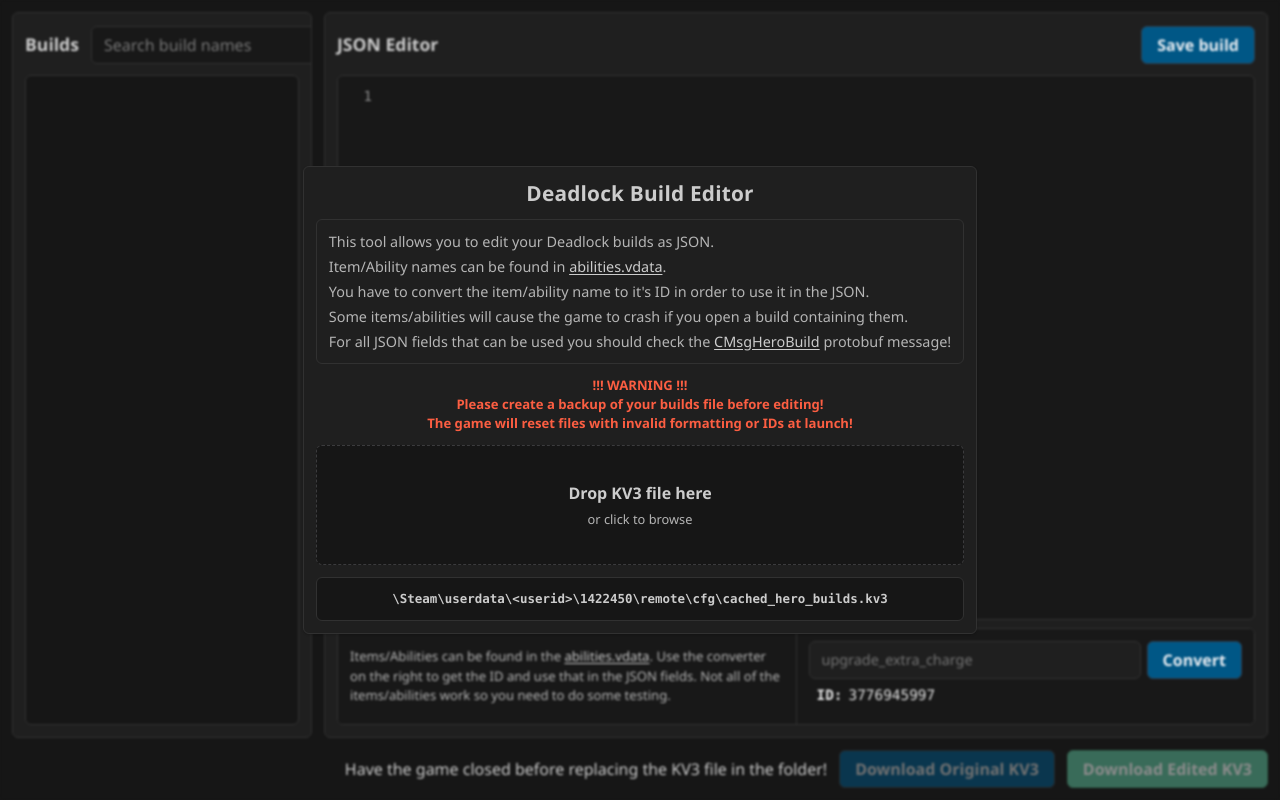
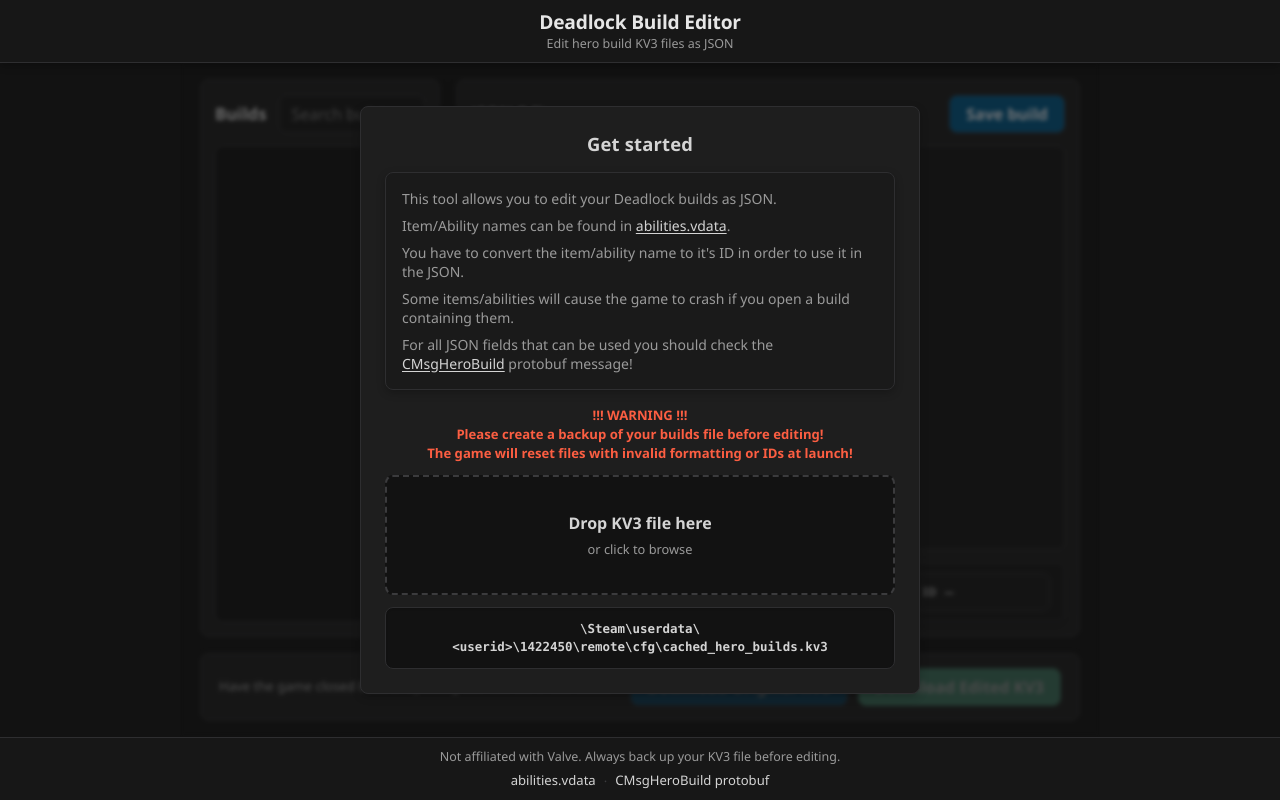
Before and after one commit to Mikooboy/deadlock-build-editor, a React (Vite) app in the folder frontend/: page / in a window 1280 px wide. Built offline with nearby package versions, Linux system fonts and the light colour scheme.

Commit message:
Style updates

```diff
--- a/frontend/src/App.jsx
+++ b/frontend/src/App.jsx
@@ -1,6 +1,8 @@
 import React, { useState } from "react";
-import FilePicker from "./components/FilePicker";
 import BuildsList from "./components/BuildsList";
+import Header from "./components/Header";
+import Footer from "./components/Footer";
+import UploadOverlay from "./components/UploadOverlay";
 
 const SESSION_STORAGE_KEY = "deadlock-build-editor-session-id";
 
@@ -266,9 +268,13 @@
     return name.toLowerCase().includes(buildSearch.toLowerCase());
   });
 
+  const fileReady = Boolean(fileId || kv3Path);
+
   return (
-    <div className="app">
-      <BuildsList
+    <div className="page">
+      <Header />
+      <main className="app">
+        <BuildsList
         builds={filteredBuilds}
         selectedIndex={selectedIndex}
         onSelect={(index) => {
@@ -284,19 +290,19 @@
         saveFeedback={saveFeedback}
         searchValue={buildSearch}
         onSearchChange={setBuildSearch}
-        onUpload={handleUpload}
-        loading={loading}
-        error={error}
         onOriginalDownload={handleOriginalDownload}
         onDownloadEdited={handleDownload}
         downloadReady={downloadReady}
-        fileReady={Boolean(fileId || kv3Path)}
+        fileReady={fileReady}
         abilityName={abilityName}
         onAbilityNameChange={setAbilityName}
         onAbilityConvert={handleAbilityConvert}
         abilityIdLoading={abilityIdLoading}
         abilityIdResult={abilityIdResult}
-      />
+        />
+        {!fileReady && <UploadOverlay onUpload={handleUpload} loading={loading} error={error} />}
+      </main>
+      <Footer />
     </div>
   );
 }
--- a/frontend/src/components/BuildsList.jsx
+++ b/frontend/src/components/BuildsList.jsx
@@ -1,5 +1,4 @@
 import React from "react";
-import FilePicker from "./FilePicker";
 
 export default function BuildsList({
   builds,
@@ -12,9 +11,6 @@
   saveFeedback,
   searchValue,
   onSearchChange,
-  onUpload,
-  loading,
-  error,
   onOriginalDownload,
   onDownloadEdited,
   downloadReady,
@@ -26,8 +22,6 @@
   abilityIdResult,
 }) {
   const hasBuilds = Array.isArray(builds) && builds.length > 0;
-
-  const isLocked = !fileReady;
 
   return (
     <div className="builds">
@@ -112,15 +106,8 @@
                         id="json-editor-id"
                       />
                     </div>
-                <div className="ability-converter-container">
                 <div className="ability-converter">
-                    <div className="ability-converter-info">
-                      Items/Abilities can be found in the <a target="_blank" href="https://github.com/SteamTracking/GameTracking-Deadlock/raw/refs/heads/master/game/citadel/pak01_dir/scripts/abilities.vdata">abilities.vdata</a>.
-                      Use the converter on the right to get the ID and use that in the JSON fields.
-                      Not all of the items/abilities work so you need to do some testing.
-                    </div>
-                  </div>
-                  <div className="ability-converter2">
+                  <span className="ability-converter-label">Ability ID</span>
                   <div className="ability-row">
                     <input
                       type="text"
@@ -128,6 +115,7 @@
                       onChange={(e) => onAbilityNameChange?.(e.target.value)}
                       placeholder="upgrade_extra_charge"
                       className="ability-input"
+                      aria-label="Ability name"
                     />
                     <button
                       type="button"
@@ -138,9 +126,9 @@
                       {abilityIdLoading ? "..." : "Convert"}
                     </button>
                   </div>
-                    <div className="ability-result">
-                      <strong>ID:</strong> {abilityIdResult ? abilityIdResult : "3776945997"}
-                    </div>
+                  <div className="ability-result" aria-live="polite">
+                    <span className="ability-result-label">ID</span>
+                    <code className="ability-result-value">{abilityIdResult || "—"}</code>
                   </div>
                 </div>
               </>
@@ -148,8 +136,9 @@
         </div>
       </div>
 
-      <div className="build-actions">
-        <div>Have the game closed before replacing the KV3 file in the folder!</div>
+      <div className="build-actions panel-card">
+        <p className="build-actions-note">Have the game closed before replacing the KV3 file in the folder.</p>
+        <div className="build-actions-buttons">
           <button type="button" className="secondary-button" onClick={onOriginalDownload} disabled={!fileReady}>
             Download Original KV3
           </button>
@@ -157,37 +146,7 @@
             Download Edited KV3
           </button>
         </div>
-      {isLocked && (
-        <div className="editor-empty-overlay" aria-live="polite">
-          <div className="upload-panel">
-            <div className="upload-panel-header">
-              <p className="upload-panel-title">Deadlock Build Editor</p>
       </div>
-            <div className="upload-panel-info">
-              <div>
-                This tool allows you to edit your Deadlock builds as JSON.
-              </div>
-              <div>
-                Item/Ability names can be found in <a target="_blank" href="https://github.com/SteamTracking/GameTracking-Deadlock/raw/refs/heads/master/game/citadel/pak01_dir/scripts/abilities.vdata">abilities.vdata</a>.
-              </div>
-              <div>
-                You have to convert the item/ability name to it's ID in order to use it in the JSON.
-              </div>
-              <div>
-                Some items/abilities will cause the game to crash if you open a build containing them.
-              </div>
-              <div>
-                For all JSON fields that can be used you should check the <a target="_blank" href="https://github.com/SteamTracking/GameTracking-Deadlock/blob/master/Protobufs/citadel_gcmessages_common.proto#L783">CMsgHeroBuild</a> protobuf message!
-              </div>
-            </div>
-            <div className="upload-panel-actions">
-              <FilePicker onUpload={onUpload} disabled={loading} />
-              {loading && <div className="status">Processing...</div>}
-              {error && <div className="error">Error: {error}</div>}
-            </div>
-          </div>
-        </div>
-      )}
     </div>
   );
 }
--- /dev/null
+++ b/frontend/src/components/Footer.jsx
@@ -0,0 +1,29 @@
+import React from "react";
+
+const ABILITIES_VDATA =
+  "https://github.com/SteamTracking/GameTracking-Deadlock/raw/refs/heads/master/game/citadel/pak01_dir/scripts/abilities.vdata";
+const PROTOBUF_DOCS =
+  "https://github.com/SteamTracking/GameTracking-Deadlock/blob/master/Protobufs/citadel_gcmessages_common.proto#L783";
+
+export default function Footer() {
+  return (
+    <footer className="site-footer">
+      <div className="site-footer-inner">
+        <p className="site-footer-note">
+          Not affiliated with Valve. Always back up your KV3 file before editing.
+        </p>
+        <nav className="site-footer-links" aria-label="Resources">
+          <a href={ABILITIES_VDATA} target="_blank" rel="noreferrer">
+            abilities.vdata
+          </a>
+          <span className="site-footer-divider" aria-hidden="true">
+            ·
+          </span>
+          <a href={PROTOBUF_DOCS} target="_blank" rel="noreferrer">
+            CMsgHeroBuild protobuf
+          </a>
+        </nav>
+      </div>
+    </footer>
+  );
+}
--- /dev/null
+++ b/frontend/src/components/Header.jsx
@@ -0,0 +1,14 @@
+import React from "react";
+
+export default function Header() {
+  return (
+    <header className="site-header">
+      <div className="site-header-inner">
+        <div className="site-brand">
+          <h1 className="site-title">Deadlock Build Editor</h1>
+          <p className="site-tagline">Edit hero build KV3 files as JSON</p>
+        </div>
+      </div>
+    </header>
+  );
+}
--- /dev/null
+++ b/frontend/src/components/UploadOverlay.jsx
@@ -0,0 +1,46 @@
+import React from "react";
+import FilePicker from "./FilePicker";
+
+export default function UploadOverlay({ onUpload, loading, error }) {
+  return (
+    <div className="editor-empty-overlay" aria-live="polite">
+      <div className="upload-panel">
+        <div className="upload-panel-header">
+          <p className="upload-panel-title">Get started</p>
+        </div>
+        <div className="upload-panel-info">
+          <div>This tool allows you to edit your Deadlock builds as JSON.</div>
+          <div>
+            Item/Ability names can be found in{" "}
+            <a
+              target="_blank"
+              rel="noreferrer"
+              href="https://github.com/SteamTracking/GameTracking-Deadlock/raw/refs/heads/master/game/citadel/pak01_dir/scripts/abilities.vdata"
+            >
+              abilities.vdata
+            </a>
+            .
+          </div>
+          <div>You have to convert the item/ability name to it's ID in order to use it in the JSON.</div>
+          <div>Some items/abilities will cause the game to crash if you open a build containing them.</div>
+          <div>
+            For all JSON fields that can be used you should check the{" "}
+            <a
+              target="_blank"
+              rel="noreferrer"
+              href="https://github.com/SteamTracking/GameTracking-Deadlock/blob/master/Protobufs/citadel_gcmessages_common.proto#L783"
+            >
+              CMsgHeroBuild
+            </a>{" "}
+            protobuf message!
+          </div>
+        </div>
+        <div className="upload-panel-actions">
+          <FilePicker onUpload={onUpload} disabled={loading} />
+          {loading && <div className="status">Processing...</div>}
+          {error && <div className="error">Error: {error}</div>}
+        </div>
+      </div>
+    </div>
+  );
+}
--- a/frontend/src/index.css
+++ b/frontend/src/index.css
@@ -1,14 +1,14 @@
 :root {
- --bg: #161616;
- --bg-2: #1f1f1f;
- --panel: #181818;
- --panel-alt: #313131;
+ --bg: #121212;
+ --bg-2: #1a1a1a;
+ --panel: #1e1e1e;
+ --panel-alt: #2a2a2a;
  --panel-soft: #303031;
  --surface: #181818;
- --border: #313131;
+ --border: #2e2e30;
  --border-strong: #3b3b3d;
- --text: #cccccc;
- --muted: #b5b5b5;
+ --text: #d4d4d4;
+ --muted: #9a9a9a;
  --muted-strong: #e6e6e6;
  --button: #005786;
  --button-text: #eaeef3;
@@ -17,8 +17,12 @@
  --success: #5cbf9b;
  --danger: #fc5e42;
  --warning: #fc5e42;
- --shadow: rgba(0, 0, 0, 0.28);
- --font-main: "Segoe UI", sans-serif;
+ --shadow: rgba(0, 0, 0, 0.24) 0px 3px 8px;
+ --radius: 8px;
+ --font-main: "Segoe UI", system-ui, -apple-system, sans-serif;
+ --content-max: 920px;
+ --header-height: 56px;
+ --footer-height: 52px;
 }
 
 html, body, #root {
@@ -65,15 +69,120 @@
 
 button, input, textarea { font: inherit; }
 
-.app {
- max-width: 1280px;
- margin: 0 auto;
- height: 100vh;
- padding: 12px;
+.page {
  display: flex;
  flex-direction: column;
- gap: 12px;
+ height: 100vh;
+ min-height: 100vh;
+ background:
+   var(--bg);
+}
+
+.site-header {
+ flex-shrink: 0;
+ border-bottom: 1px solid var(--border);
+ background: rgba(24, 24, 24, 0.92);
+ backdrop-filter: blur(8px);
+ box-shadow: var(--shadow);
+ z-index: 10;
+}
+
+.site-header-inner {
+ max-width: var(--content-max);
+ margin: 0 auto;
+ padding: 10px 20px;
+}
+
+.site-brand {
+ text-align: center;
+}
+
+.site-title {
+ margin: 0;
+ font-size: 1.2rem;
+ font-weight: 700;
+ letter-spacing: -0.01em;
+ color: var(--muted-strong);
+ line-height: 1.25;
+}
+
+.site-tagline {
+ margin: 2px 0 0;
+ font-size: 0.78rem;
+ color: var(--muted);
+ line-height: 1.3;
+}
+
+.site-footer {
+ flex-shrink: 0;
+ border-top: 1px solid var(--border);
+ background: rgba(24, 24, 24, 0.92);
+ backdrop-filter: blur(8px);
+}
+
+.site-footer-inner {
+ max-width: var(--content-max);
+ margin: 0 auto;
+ padding: 10px 20px;
+ display: flex;
+ flex-direction: column;
+ align-items: center;
+ gap: 6px;
+ text-align: center;
+}
+
+.site-footer-note {
+ margin: 0;
+ font-size: 0.78rem;
+ color: var(--muted);
+ line-height: 1.4;
+}
+
+.site-footer-links {
+ display: flex;
+ flex-wrap: wrap;
+ align-items: center;
+ justify-content: center;
+ gap: 8px;
+ font-size: 0.82rem;
+}
+
+.site-footer-links a {
+ color: var(--text);
+ text-decoration: none;
+ border-bottom: 1px solid transparent;
+ transition: color 0.15s ease, border-color 0.15s ease;
+}
+
+.site-footer-links a:hover {
+ color: var(--muted-strong);
+ border-bottom-color: var(--border-strong);
+}
+
+.site-footer-divider {
+ color: var(--border-strong);
+ user-select: none;
+}
+
+.app {
+ flex: 1;
+ max-width: var(--content-max);
+ width: 100%;
+ margin: 0 auto;
+ min-height: 0;
+ padding: 16px 20px;
+ display: flex;
+ flex-direction: column;
+ gap: 14px;
  overflow: hidden;
+ position: relative;
+}
+
+.panel-card {
+ background: var(--panel);
+ border: 1px solid var(--border);
+ border-radius: var(--radius);
+ box-shadow: var(--shadow);
 }
 
 h1 {
@@ -107,13 +216,13 @@
  justify-content: center;
  width: 100%;
  min-height: 120px;
- padding: 12px;
- border: 1px dashed var(--border-strong);
- border-radius: 6px;
+ padding: 16px;
+ border: 2px dashed var(--border-strong);
+ border-radius: var(--radius);
  background: var(--bg);
  color: var(--text);
  cursor: pointer;
- transition: border-color 0.15s ease, background 0.15s ease;
+ transition: border-color 0.15s ease, background 0.15s ease, box-shadow 0.15s ease;
  text-align: center;
 }
 
@@ -121,6 +230,7 @@
 .drop-zone.dragging {
  border-color: var(--button);
  background: var(--panel-alt);
+ box-shadow: 0 0 0 3px rgba(0, 87, 134, 0.12);
 }
 
 .drop-zone input { display: none; }
@@ -161,16 +271,17 @@
 }
 
 .upload-panel {
- max-width: 760px;
- padding: 12px;
+ max-width: 560px;
+ width: 100%;
+ padding: 24px;
  display: flex;
  flex-direction: column;
- gap: 12px;
+ gap: 16px;
  text-align: center;
  background: var(--panel);
  border: 1px solid var(--border);
- border-radius: 6px;
- box-shadow: 0 1px 2px rgba(0, 0, 0, 0.18);
+ border-radius: var(--radius);
+ box-shadow: var(--shadow);
 }
 
 .upload-panel-header {
@@ -180,7 +291,7 @@
 
 .upload-panel-title {
  margin: 0;
- font-size: 1.3rem;
+ font-size: 1.15rem;
  font-weight: 700;
  color: var(--text);
  letter-spacing: 0.01em;
@@ -205,15 +316,16 @@
 .upload-panel-info {
  display: flex;
  flex-direction: column;
-    gap: 6px;
-    font-size: 0.9rem;
+ gap: 8px;
+ font-size: 0.875rem;
  text-align: left;
  color: var(--muted);
-    align-self: center;
-    padding: 12px;
+ align-self: stretch;
+ padding: 16px;
  background: var(--bg-2);
  border: 1px solid var(--border);
-    border-radius: 6px;
+ border-radius: var(--radius);
+ box-shadow: var(--shadow);
 }
 
 .upload-panel-info a {
@@ -225,99 +337,75 @@
 
 .primary-button, .secondary-button, .convert-button, .save-button, .download-button {
  border: 1px solid var(--border-strong);
- border-radius: 6px;
- padding: 10px 15px;
+ border-radius: var(--radius);
+ padding: 10px 16px;
  cursor: pointer;
  font-weight: 700;
  line-height: 1;
- transition: filter 0.15s ease, box-shadow 0.15s ease, border-color 0.15s ease;
+ transition: filter 0.15s ease, box-shadow 0.15s ease, border-color 0.15s ease, transform 0.1s ease;
 }
+
 .primary-button:hover, .secondary-button:hover, .convert-button:hover, .save-button:hover, .download-button:hover {
  filter: brightness(1.08);
- box-shadow: 0 0 0 1px rgba(255,255,255,0.04);
+ box-shadow: var(--shadow);
 }
+
+.primary-button:active, .secondary-button:active, .convert-button:active, .save-button:active, .download-button:active {
+ transform: translateY(1px);
+}
+
 .primary-button, .convert-button, .save-button {
  background: var(--button);
  color: var(--button-text);
  border-color: #2d4052;
 }
+
 .secondary-button {
  background: var(--button-alt);
  color: var(--button-alt-text);
  border-color: var(--border-strong);
 }
+
 .download-button {
  background: var(--success);
  color: white;
  border-color: #4a9d7b;
 }
 
-.ability-converter-container {
+.ability-converter {
  display: flex;
+ align-items: center;
+ gap: 12px;
+ margin-top: 12px;
+ padding: 10px 14px;
  border: 1px solid var(--border);
- border-radius: 6px;
+ border-radius: var(--radius);
  background: var(--surface);
- margin-top: 8px;
- overflow: hidden;
+ box-shadow: var(--shadow);
 }
 
-.ability-converter {
- width: 50%;
- flex: 1;
+.ability-converter-label {
  flex-shrink: 0;
- padding: 12px;
- border-right: 1px solid var(--border);
- display: flex;
- align-items: center;
- border-radius: 0;
- background: var(--surface);
-}
-
-.ability-converter2 {
- width: 50%;
- flex: 1;
- flex-shrink: 0;
- padding: 12px;
- border-radius: 0;
- background: var(--surface);
-}
-
-.ability-converter-info {
- width: 100%;
  font-size: 0.82rem;
- line-height: 1.5;
+ font-weight: 600;
  color: var(--muted);
- overflow-wrap: anywhere;
- word-break: break-word;
- text-wrap: pretty;
- padding: 6px 0;
-}
-
-.ability-converter-info a {
- color: var(--text);
- text-decoration: underline;
- text-underline-offset: 2px;
- word-break: break-word;
-}
-
-.ability-converter h3 {
- margin: 0 0 6px;
- font-size: 0.9rem;
- color: var(--text);
+ white-space: nowrap;
 }
 
 .ability-row {
  display: flex;
- gap: 6px;
+ flex: 1;
+ min-width: 0;
+ gap: 12px;
  align-items: stretch;
 }
 
 .ability-input {
  flex: 1;
  min-width: 0;
- padding: 12px;
+ padding: 10px 12px;
  border: 1px solid var(--border);
- border-radius: 6px;
+ border-radius: var(--radius);
  background: var(--bg-2);
  color: var(--text);
  font-size: 0.9rem;
@@ -326,14 +414,32 @@
 }
 
 .ability-result {
- margin: 8px;
- font-family: Consolas, "SFMono-Regular", monospace;
- word-break: break-all;
- font-size: 0.9rem;
+ flex-shrink: 0;
  display: flex;
  align-items: center;
- gap: 6px;
+ gap: 8px;
+ height: 38px;
+ padding: 0 12px;
+ box-sizing: border-box;
+ border-radius: var(--radius);
+ background: var(--bg-2);
+ border: 1px solid var(--border);
+ min-width: 140px;
+}
+
+.ability-result-label {
+ font-size: 0.72rem;
+ font-weight: 700;
+ text-transform: uppercase;
+ letter-spacing: 0.04em;
+ color: var(--muted);
+}
+
+.ability-result-value {
+ font-family: Consolas, "SFMono-Regular", monospace;
+ font-size: 0.88rem;
  color: var(--muted-strong);
+ word-break: break-all;
 }
 
 .builds {
@@ -342,6 +448,7 @@
  flex-direction: column;
  min-height: 0;
  overflow: hidden;
+ gap: 16px;
 }
 
 .build-layout-shell {
@@ -355,33 +462,34 @@
  align-items: center;
  justify-content: space-between;
  gap: 12px;
- margin-bottom: 10px;
+ margin-bottom: 12px;
  min-height: 40px;
 }
 
 .build-header-row h2 {
  margin: 0;
- font-size: 1.1rem;
+ font-size: 1.05rem;
  color: var(--text);
  line-height: 1.2;
 }
 
 .build-search {
- width: 260px;
- max-width: 100%;
- padding: 12px;
+ width: 100%;
+ padding: 10px 12px;
  border: 1px solid var(--border);
- border-radius: 6px;
+ border-radius: var(--radius);
  background: var(--surface);
  color: var(--text);
  height: 38px;
  box-sizing: border-box;
+ box-shadow: inset 0 1px 2px rgba(0, 0, 0, 0.12);
 }
+
 .build-search:disabled { cursor: not-allowed; }
 
 .build-split-panel {
  display: flex;
- gap: 12px;
+ gap: 16px;
  align-items: stretch;
  min-height: 0;
  height: 100%;
@@ -394,18 +502,17 @@
 
 .build-list-panel, .editor-panel {
  min-height: 0;
- background: var(--bg-2);
+ background: var(--panel);
  border: 1px solid var(--border);
- border-radius: 6px;
- box-shadow: 0 1px 2px rgba(0, 0, 0, 0.18);
+ border-radius: var(--radius);
+ box-shadow: var(--shadow);
 }
 
 .build-list-panel {
- flex: 0 0 300px;
- min-width: 260px;
- max-width: 320px;
- background: var(--bg-2);
- padding: 12px;
+ flex: 0 0 240px;
+ min-width: 220px;
+ max-width: 260px;
+ padding: 14px;
  display: flex;
  flex-direction: column;
  overflow: hidden;
@@ -417,16 +524,16 @@
  overflow-y: auto;
  overflow-x: hidden;
  background: var(--bg);
- padding: 6px;
- border-radius: 6px;
+ padding: 8px;
+ border-radius: var(--radius);
  border: 1px solid var(--border);
+ box-shadow: inset 0 1px 3px rgba(0, 0, 0, 0.12);
 }
 
 .editor-panel {
  flex: 1;
  min-width: 0;
- background: var(--bg-2);
- padding: 12px;
+ padding: 14px;
  display: flex;
  flex-direction: column;
  position: relative;
@@ -434,22 +541,30 @@
 }
 
 .build-list { list-style: none; padding-left: 0; margin: 0; }
-.build-list li { margin-bottom: 8px; }
+.build-list li { margin-bottom: 6px; }
+
 .build-button {
  width: 100%;
  text-align: left;
  padding: 10px 12px;
  border: 1px solid var(--border);
  background: var(--bg-2);
- border-radius: 6px;
+ border-radius: var(--radius);
  cursor: pointer;
  color: var(--text);
+ transition: background 0.12s ease, border-color 0.12s ease, box-shadow 0.12s ease;
 }
+
+.build-button:hover {
+ background: var(--panel-alt);
+ border-color: var(--border-strong);
+}
+
 .build-button.selected {
  background: #1c2935;
  border-color: var(--button);
  color: #e6e6e6;
-  box-shadow: 0 0 0 1px rgba(28, 41, 53, 0.5);
+ box-shadow: 0 0 0 1px rgba(0, 87, 134, 0.35), var(--shadow);
 }
 
 .editor-header-row {
@@ -457,7 +572,7 @@
  align-items: center;
  justify-content: space-between;
  gap: 12px;
- margin-bottom: 10px;
+ margin-bottom: 12px;
  min-height: 40px;
 }
 
@@ -487,56 +602,26 @@
 
 .editor-header-row h2 {
  margin: 0;
- font-size: 1.1rem;
+ font-size: 1.05rem;
  color: var(--text);
  line-height: 1.2;
 }
 
 .editor-empty-overlay {
  position: absolute;
- inset: 0;
- backdrop-filter: blur(1px);
- border-radius: 6px;
+ top: 0;
+ bottom: 0;
+ left: 50%;
+ width: 100vw;
+ transform: translateX(-50%);
+ backdrop-filter: blur(2px);
+ background: rgba(18, 18, 18, 0.55);
  display: flex;
  align-items: center;
  justify-content: center;
- z-index: 2;
-}
-
-.editor-empty-center {
- display: flex;
- align-items: center;
- justify-content: center;
- padding: 12px;
- border-radius: 6px;
- background: rgba(37, 37, 38, 0.9);
- border: 1px solid var(--border);
-}
-
-.upload-panel {
- max-width: 760px;
- padding: 12px;
- display: flex;
- flex-direction: column;
- gap: 12px;
- text-align: center;
- background: var(--bg-2);
- border: 1px solid var(--border);
- border-radius: 6px;
- box-shadow: 0 1px 2px rgba(0, 0, 0, 0.18);
-}
-
-.upload-panel-header {
- display: flex;
- justify-content: center;
-}
-
-.upload-panel-title {
- margin: 0;
- font-size: 1.3rem;
- font-weight: 700;
- color: var(--text);
- letter-spacing: 0.01em;
+ z-index: 5;
+ padding: 24px;
+ overflow: auto;
 }
 
 .upload-panel-text,
@@ -549,32 +634,16 @@
  text-align: center;
 }
 
-.upload-panel-note {
- color: var(--muted);
-}
-
 .upload-panel-file {
  font-weight: 600;
  color: var(--text);
  font-size: 0.78rem;
  padding: 12px;
- border-radius: 6px;
+ border-radius: var(--radius);
  background: var(--bg);
  border: 1px solid var(--border);
  font-family: Consolas, "SFMono-Regular", monospace;
-}
-
-.upload-panel-warning {
- color: var(--warning);
- font-weight: 700;
-}
-
-.upload-panel-actions {
- margin: 0;
- display: flex;
- flex-direction: column;
- gap: 12px;
- align-items: stretch;
+ box-shadow: inset 0 1px 2px rgba(0, 0, 0, 0.1);
 }
 
 .json-editor-wrap {
@@ -584,8 +653,9 @@
  flex: 1;
  background: var(--surface);
  border: 1px solid var(--border);
- border-radius: 6px;
+ border-radius: var(--radius);
  overflow: hidden;
+ box-shadow: inset 0 1px 3px rgba(0, 0, 0, 0.14);
 }
 
 .json-line-numbers {
@@ -599,9 +669,10 @@
  font-size: 14px;
  line-height: 1.5;
  user-select: none;
- background: transparent;
+ background: rgba(0, 0, 0, 0.15);
  overflow: hidden;
  white-space: pre;
+ border-right: 1px solid var(--border);
 }
 
 .json-editor {
@@ -618,7 +689,7 @@
  resize: none;
  background: transparent;
  color: var(--text);
- transition: border-color 0.15s ease, box-shadow 0.15s ease;
+ transition: box-shadow 0.15s ease;
 }
 
 .json-editor:focus,
@@ -628,16 +699,32 @@
 input:focus-visible,
 textarea:focus-visible {
  border-color: var(--button);
- box-shadow: 0 0 0 1px rgba(28, 41, 53, 0.5);
+ box-shadow: 0 0 0 2px rgba(0, 87, 134, 0.35);
  outline: none;
 }
 
 .build-actions {
  display: flex;
  align-items: center;
- justify-content: flex-end;
- gap: 12px;
- padding-top: 12px;
+ justify-content: space-between;
+ gap: 16px;
+ padding: 14px 18px;
+ flex-shrink: 0;
+}
+
+.build-actions-note {
+ margin: 0;
+ font-size: 0.82rem;
+ color: var(--muted);
+ line-height: 1.4;
+ flex: 1;
+ min-width: 0;
+}
+
+.build-actions-buttons {
+ display: flex;
+ align-items: center;
+ gap: 10px;
  flex-shrink: 0;
 }
 
@@ -648,4 +735,86 @@
 
 .save-button { margin-top: 0; }
 .save-button:disabled { opacity: 0.6; cursor: not-allowed; }
-.download-button { background: var(--success); color: white; }
+
+@media (min-width: 1600px) {
+ :root {
+  --content-max: 1040px;
+ }
+
+ .build-list-panel {
+  flex: 0 0 260px;
+  max-width: 280px;
+ }
+}
+
+@media (min-width: 1920px) {
+ :root {
+  --content-max: 1120px;
+ }
+
+ .build-list-panel {
+  flex: 0 0 280px;
+  max-width: 300px;
+ }
+}
+
+@media (max-width: 768px) {
+ .app {
+   padding: 16px;
+ }
+
+ .site-header-inner,
+ .site-footer-inner {
+   padding-left: 16px;
+   padding-right: 16px;
+ }
+
+ .build-split-panel {
+   flex-direction: column;
+ }
+
+ .build-list-panel {
+   flex: 0 0 auto;
+   max-width: none;
+   max-height: 220px;
+ }
+
+ .ability-converter {
+   flex-wrap: wrap;
+   gap: 10px;
+ }
+
+ .ability-row {
+   flex: 1 1 180px;
+ }
+
+ .ability-result {
+   flex: 1 1 100%;
+   min-width: 0;
+   justify-content: space-between;
+ }
+
+ .build-actions {
+   flex-direction: column;
+   align-items: stretch;
+   text-align: center;
+ }
+
+ .build-actions-buttons {
+   flex-direction: column;
+   width: 100%;
+ }
+
+ .build-actions-buttons button {
+   width: 100%;
+ }
+
+ .build-header-row {
+   flex-direction: column;
+   align-items: stretch;
+ }
+
+ .build-search {
+   width: 100%;
+ }
+}
```
Lines whose indentation alone changed are shown as unchanged.
